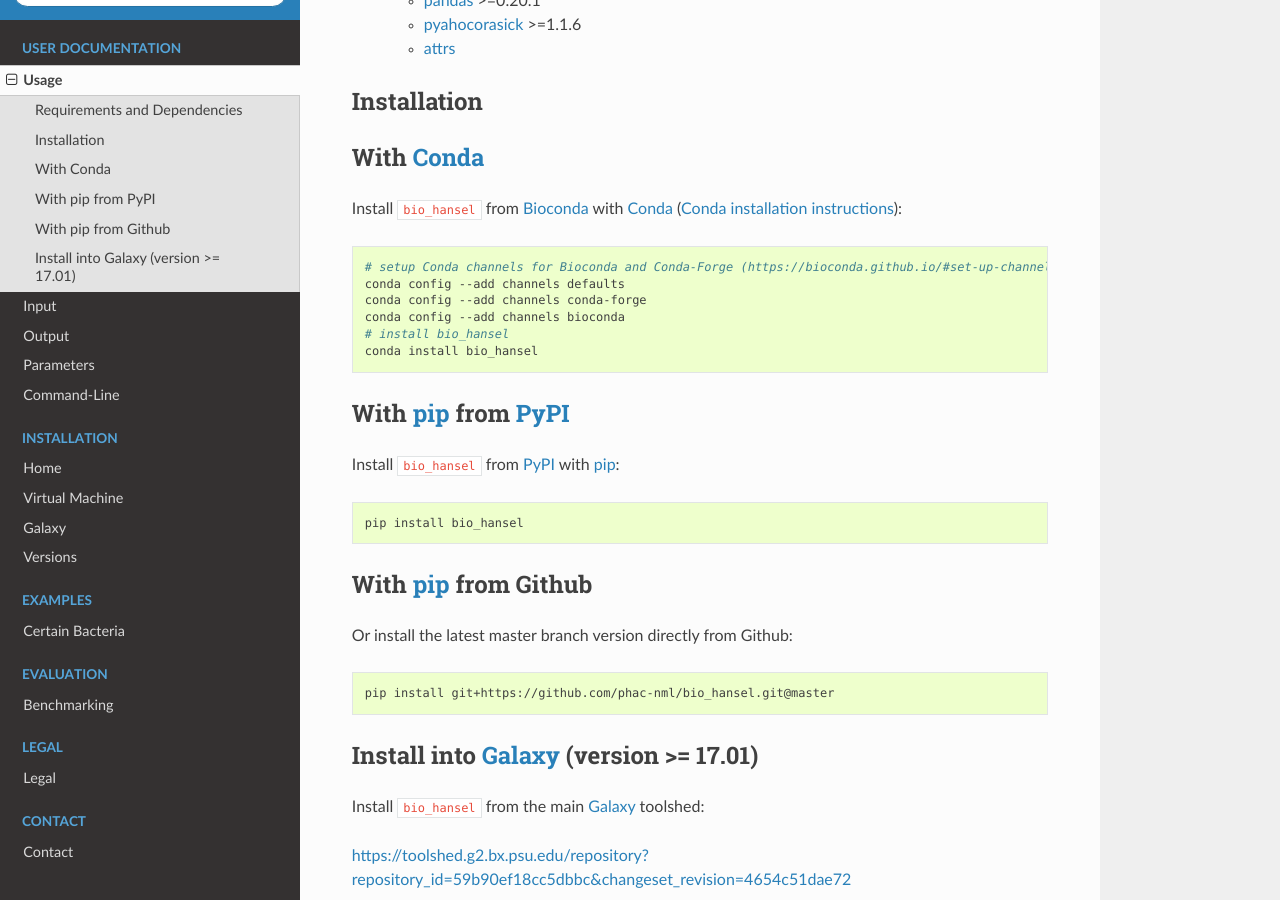
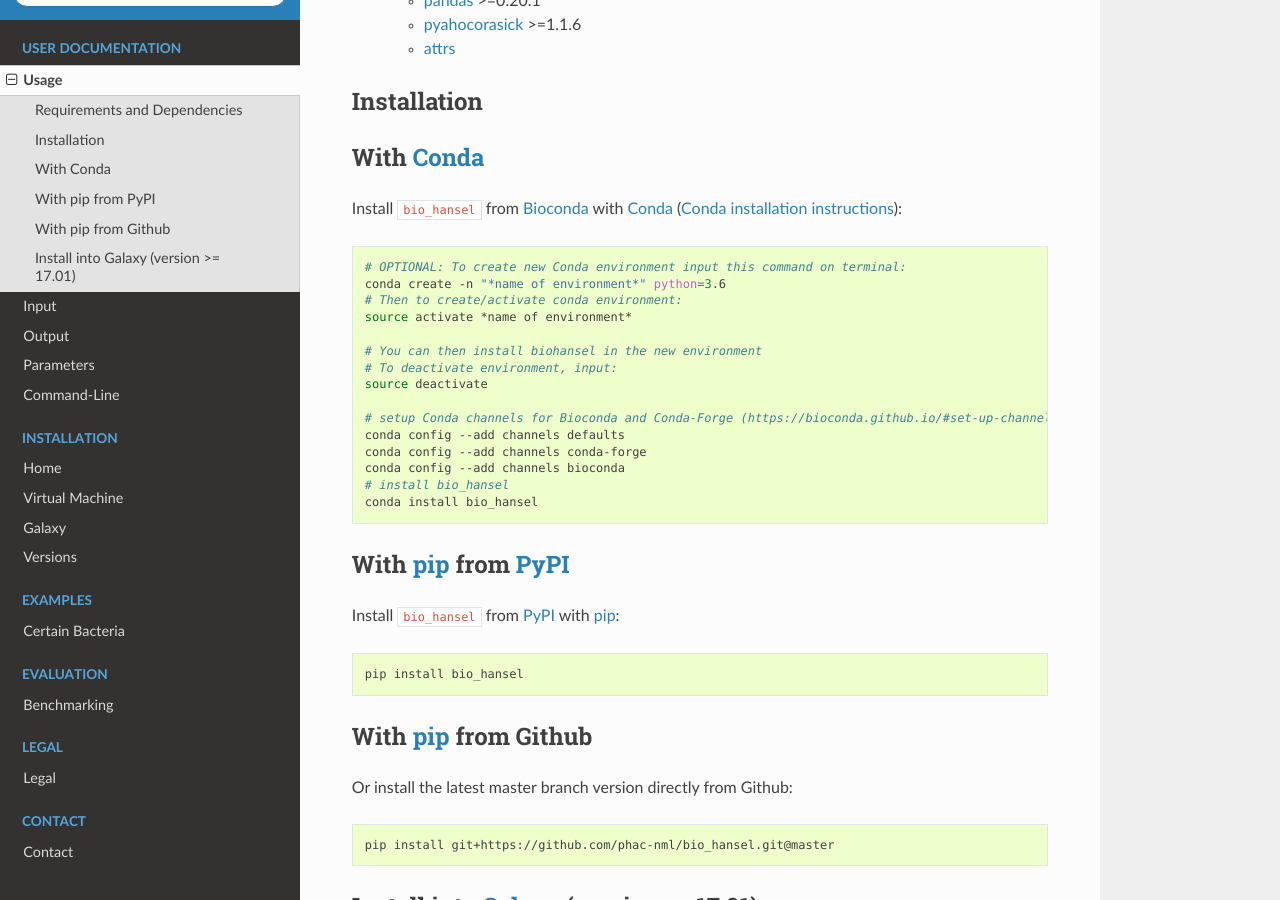
Before and after one commit to phac-nml/biohansel, a Sphinx documentation site: the page built from docs/source/user-docs/usage.rst, in a window 1280 px wide and 900 px high, scrolled down 384 px. Built offline with Sphinx 7.4.7 and the Read the Docs theme 2.0.0, drawn with Linux system fonts in a browser that asks for light colours.

Commit message:
Update usage.rst

```diff
--- a/docs/source/user-docs/usage.rst
+++ b/docs/source/user-docs/usage.rst
@@ -23,6 +23,15 @@ With Conda_
 Install ``bio_hansel`` from Bioconda_ with Conda_ (`Conda installation instructions <https://bioconda.github.io/#install-conda>`_):
 
 .. code-block:: bash
+
+    # OPTIONAL: To create new Conda environment input this command on terminal:
+    conda create -n "*name of environment*" python=3.6
+    # Then to create/activate conda environment:
+    source activate *name of environment*
+
+    # You can then install biohansel in the new environment
+    # To deactivate environment, input:
+    source deactivate
 
     # setup Conda channels for Bioconda and Conda-Forge (https://bioconda.github.io/#set-up-channels)
     conda config --add channels defaults
```
